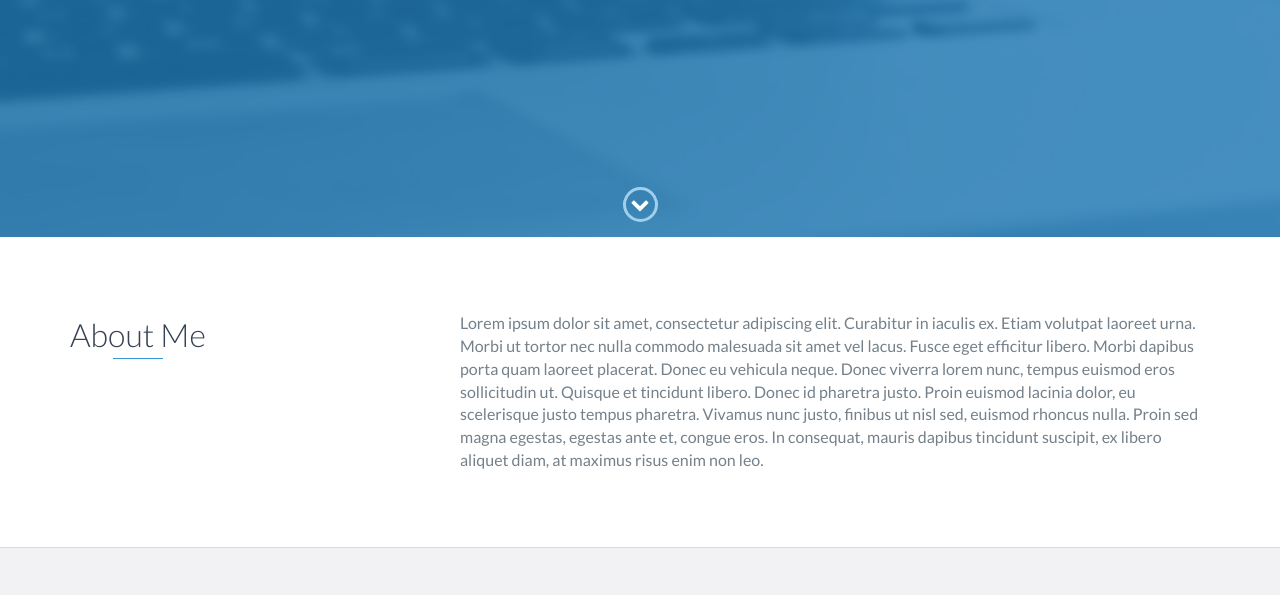
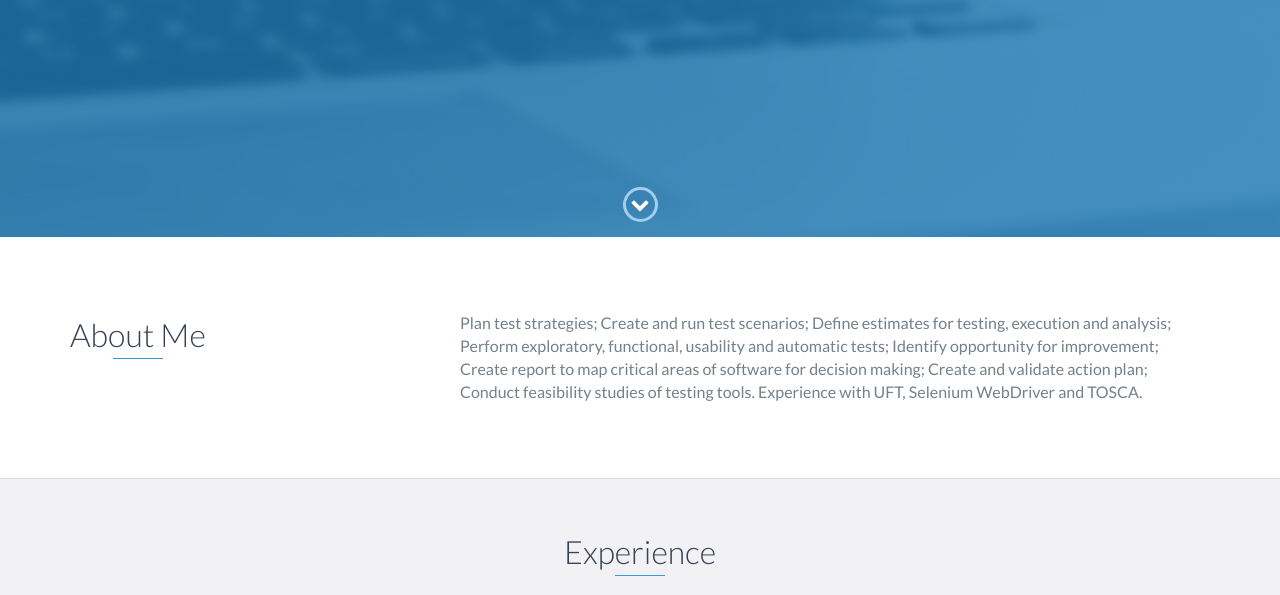
Before and after one commit to 4qu3l3c4r4/DevPortfolioProfissional, a website: page index.html in a window 1280 px wide. Shown: the part 563-1158 px from the top of the page. Drawn offline with nearby package versions, Linux system fonts and the light colour scheme.

Commit message:
Update index.html

```diff
--- a/index.html
+++ b/index.html
@@ -73,9 +73,8 @@
                 </div>
                 <div class="col-md-8">
                     <p>
-                        Lorem ipsum dolor sit amet, consectetur adipiscing elit. Curabitur in iaculis ex. Etiam volutpat laoreet urna. Morbi ut tortor nec nulla commodo malesuada sit amet vel lacus. Fusce eget efficitur libero. Morbi dapibus porta quam laoreet placerat. Donec
-                        eu vehicula neque. Donec viverra lorem nunc, tempus euismod eros sollicitudin ut. Quisque et tincidunt libero. Donec id pharetra justo. Proin euismod lacinia dolor, eu scelerisque justo tempus pharetra. Vivamus nunc justo, finibus
-                        ut nisl sed, euismod rhoncus nulla. Proin sed magna egestas, egestas ante et, congue eros. In consequat, mauris dapibus tincidunt suscipit, ex libero aliquet diam, at maximus risus enim non leo.
+                        Plan test strategies; Create and run test scenarios; Define estimates for testing, execution and analysis; Perform exploratory, functional, usability and automatic tests; Identify opportunity for improvement; Create report to map critical areas of software for decision making; Create and validate action plan; Conduct feasibility studies of testing tools.
+Experience with UFT, Selenium WebDriver and TOSCA.
                     </p>
                 </div>
             </div>
```
